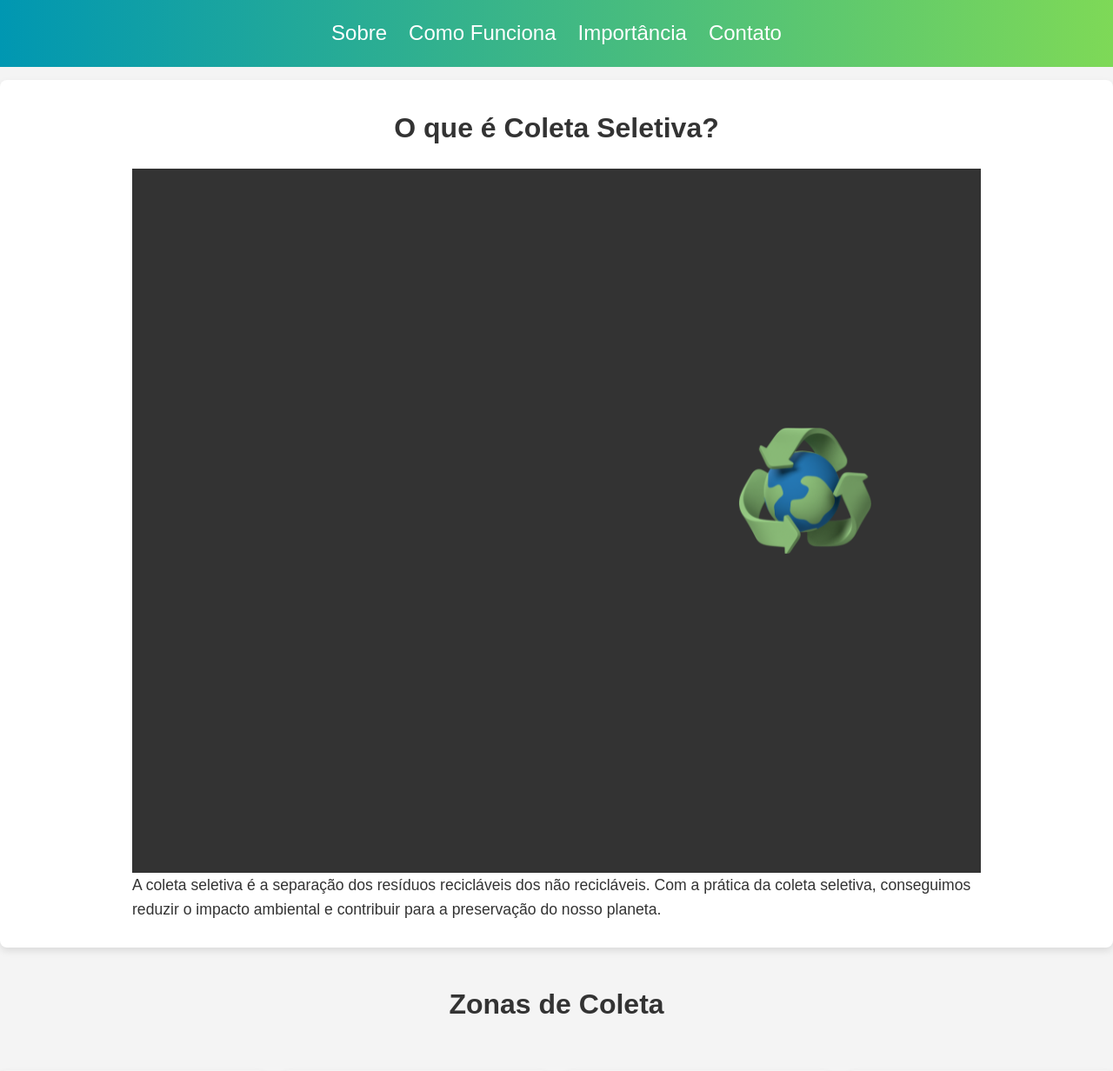
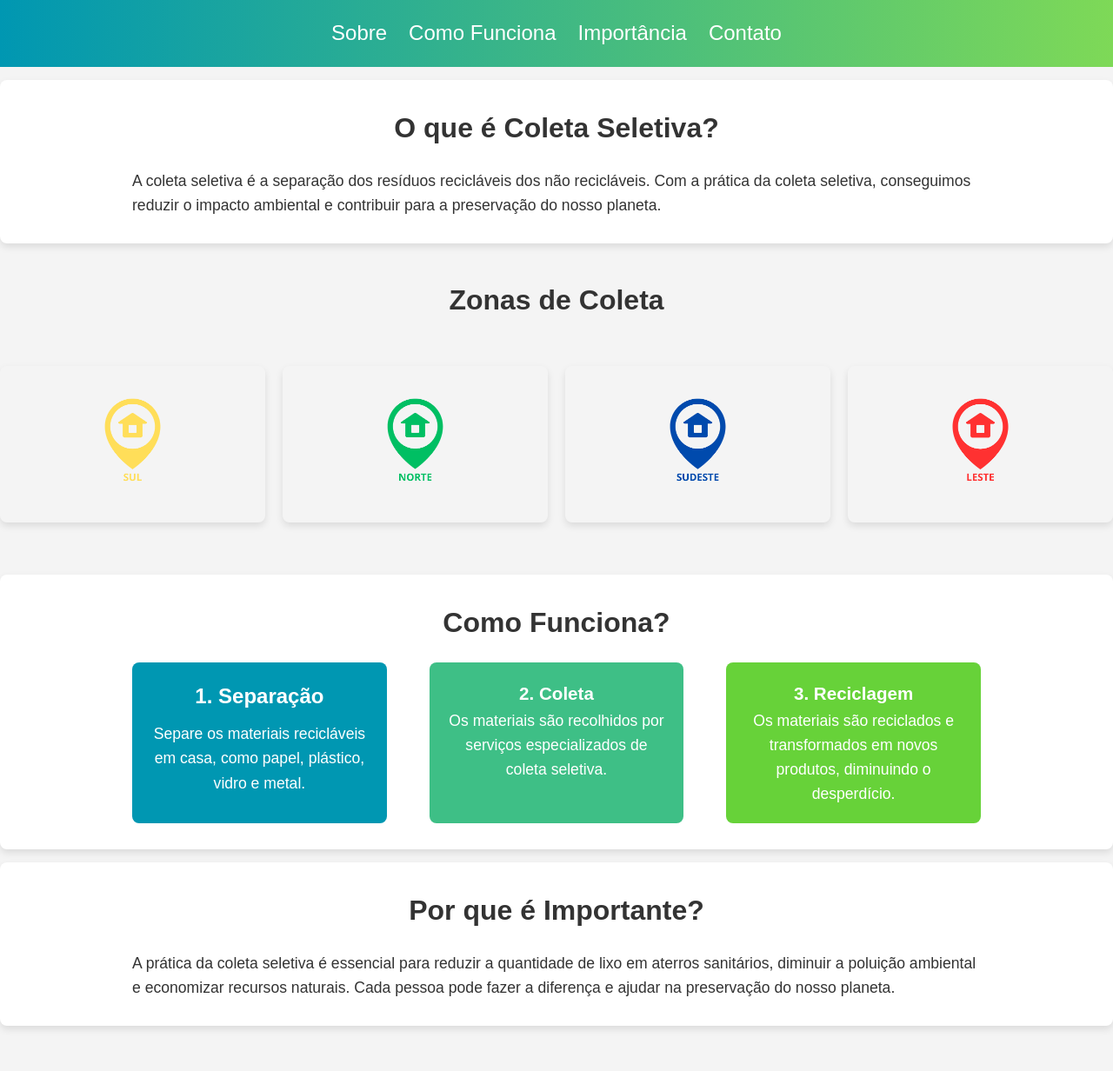
Before and after one commit to FiLpoix/map-coleta-seletiva, a Django app: template templates/pontos/a.html in a window 1280 px wide; the page is wider, and only the part inside the window is pictured. Shown: the part 216-1448 px from the top of that part at 87% size. Run offline with Django 5.2, Linux system fonts and the light colour scheme; the template is opened without the code that fills it, so the values that code supplies are empty.

Commit message:
feat:apresentação

```diff
--- a/templates/pontos/a.html
+++ b/templates/pontos/a.html
@@ -30,7 +30,7 @@
     <section id="sobre" class="intro">
       <div class="container">
         <h2>O que é Coleta Seletiva?</h2>
-        <div class="planet"><img src="{% static 'img/reci.png' %}" alt="" ></div>
+        <!-- <div class="planet"><img src="{% static 'img/reci.png' %}" alt="" ></div> -->
         <p>
           A coleta seletiva é a separação dos resíduos recicláveis dos não
           recicláveis. Com a prática da coleta seletiva, conseguimos reduzir o
```
